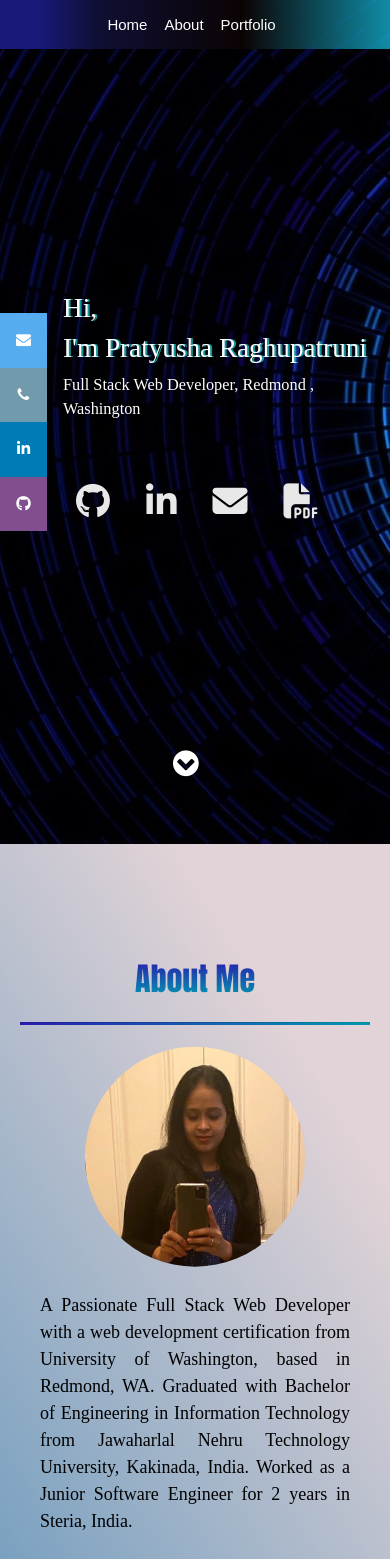
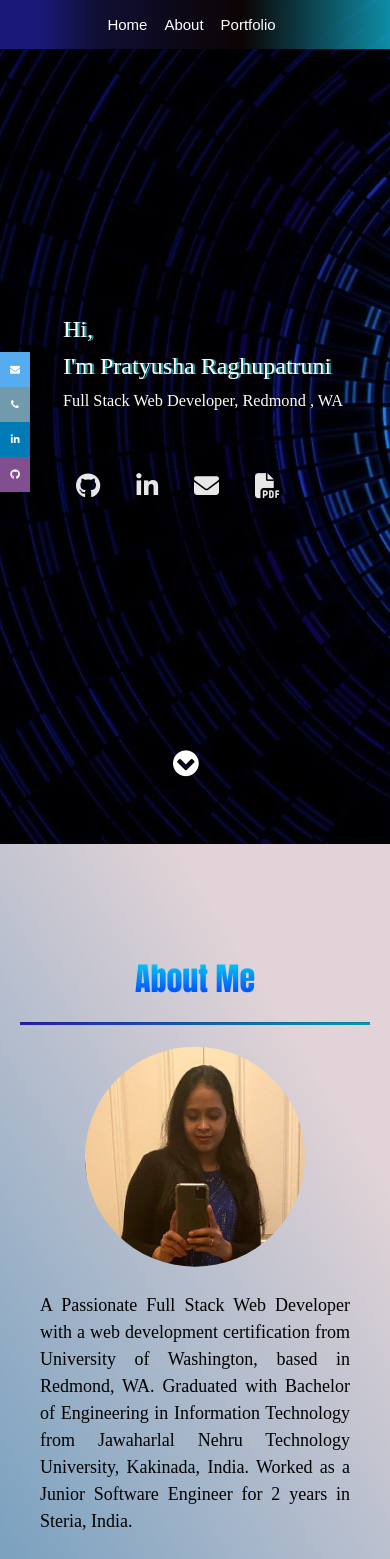
Before and after one commit to PratyushaRaghupatruni/react-portfolio, a React (Create React App) app: page / in a window 390 px wide. Shown: the top 1559 px of the page. Built offline with nearby package versions, Linux system fonts and the light colour scheme; a web font is replaced by a local one.

Commit message:
adjusted padding and icon size for small devices

```diff
--- a/src/Components/Home/index.js
+++ b/src/Components/Home/index.js
@@ -11,7 +11,7 @@ export default function index() {
           <div className ="container-fluid ">
             <h3 className="header-name ml-5" > Hi,</h3>
             <h3 className="header-name ml-5 ">I'm Pratyusha Raghupatruni</h3>
-            <p className="header-description ml-5">Full Stack Web Developer, Redmond , Washington</p>
+            <p className="header-description ml-5">Full Stack Web Developer, Redmond , WA</p>
            <div className =' mb-3 mt-5 ml-5' >
 
              <a href="https://github.com/PratyushaRaghupatruni" className="btn icons" title="Github" target="_blank" rel="noopener noreferrer"
--- a/src/assets/css/style.css
+++ b/src/assets/css/style.css
@@ -75,7 +75,7 @@ a.li-list:hover{
   font-size: 15px;
 }
 
-/* Style the social media icons with color, if you want */
+/* Style the social media icons  */
 .icon-bar a:hover {
   background-color: #ddd;
 }
@@ -114,10 +114,19 @@ a.li-list:hover{
     background-image: linear-gradient(238deg,#e1d3d7 20%, #769fbf 80%);
 
 }
+.header-aboutme {
+ font-weight: bold;
+  background: -webkit-linear-gradient(#03d4f0,#003cff);
+  background-clip: border-box;
+  -webkit-background-clip: text;
+  -webkit-text-fill-color: transparent;
+  font-family: Impact, Haettenschweiler, 'Arial Narrow Bold', sans-serif;
 
-.header-aboutme , .header-Projects {
+}
+
+.header-Projects {
   font-weight: bold;
-  background: -webkit-linear-gradient(#281cae,#029bb0);
+  background: -webkit-linear-gradient(#03d4f0,#003cff);
   background-clip: border-box;
   -webkit-background-clip: text;
   -webkit-text-fill-color: transparent;
@@ -194,7 +203,8 @@ a.li-list:hover{
                           rgba(13, 148, 182, 0.671)
                           100%) no-repeat;
 }
- #go-top {
+
+#go-top {
   top:-35px;
   left: 50%;
   display: block;
@@ -215,39 +225,47 @@ a.li-list:hover{
 
 @media screen and (max-width: 575.98px){
   .header-name{
-    font-size: 1.7em;
+    font-size: 1.5em;
     text-shadow: 2px 0px #14959a;
   }
 
   .header-description{
     font-size: 1.02em;
   }
-   .aboutme-description {
+
+.aboutme-description {
     font-size: 18px;
   }
 
-   ul.navbar.nav.justify-content-start{
+ul.navbar.nav.justify-content-start {
     padding-left: 0px ;
     padding-right: 0px;
   }
 
-  a.nav-link{
+a.nav-link {
     padding-left: 5px;
     font: 15px 'opensans-bold', sans-serif;
     padding-right: 12px;
   }
 
-   .home .scrolldown a {
+.home .scrolldown a {
 
   font-size:30px;
   margin-left:-22px;
+}
 
+.icons{
+    font-size:25px !important;
+}
+.icon-bar a {
+    font-size: 10px;
+     padding: 10px;
 }
 }
 
 @media (max-width: 768px) and (min-width: 575.98px ) {
   .header-name{
-    font-size: 4em;
+    font-size: 3.5em;
     text-shadow: 4px 0px #14959a;
   }
 
```
Also changed, not shown: 1 other file (tests, documents, lock files or other folders).
